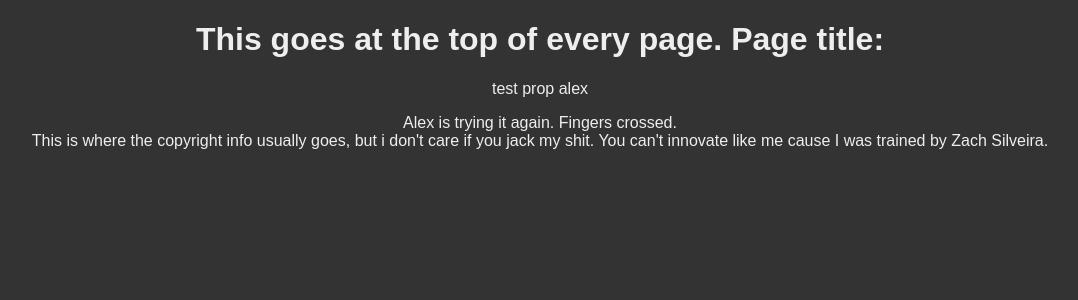
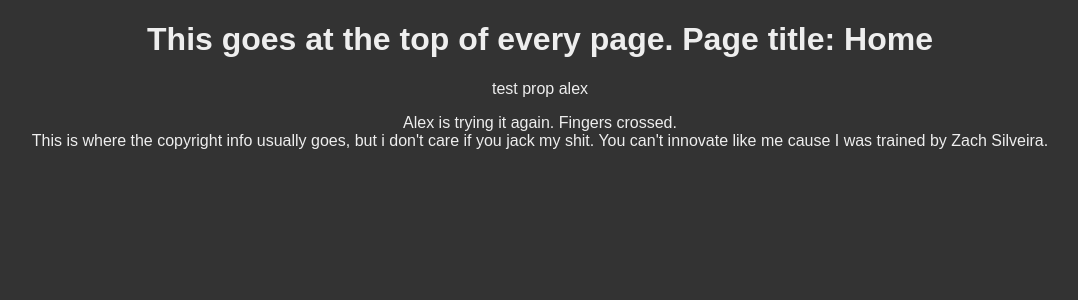
Before and after one commit to rodneystrong/what-is-react, a React (Create React App) app: page / in a window 1280 px wide. Shown: the top 300 px of the page, without its empty margins (100-1178 px from the left). Built offline with nearby package versions, Linux system fonts and the light colour scheme; no server answers; the HTML template or start-up script is replaced by a standard one.

Commit message:
got the correct title of the page showing using props

```diff
--- a/src/App.js
+++ b/src/App.js
@@ -12,14 +12,22 @@ import Blog from './pages/blog';
 //Make several components, use stateless and stateful(with state) components
 //This will help you get comfortable with understanding props
 
+//WEDNESDAY ASSIGNMENT!:
+//Make a sidebar that shows a category of posts from an array of posts
+//with a bunch of different categories. if you pass in a certain cat it'll
+//show those posts
+
 class App extends Component {
   render() {
     console.log(window.location);
     let theUrl = window.location.pathname;
-    console.log(theUrl);
+    console.log('the url is ', theUrl);
     return (
       <div className="App">
-        <Header testProp="test prop alex" />
+        <Header
+          testProp="test prop alex"
+          titleProp={theUrl === '/' ? 'Home' : theUrl}
+        />
         <Home />
         <Blog />
         <Footer />
--- a/src/shared/header.js
+++ b/src/shared/header.js
@@ -4,7 +4,9 @@ export default class Header extends React.Component {
   render() {
     return (
       <header>
-        <h1>This goes at the top of every page. Page title: </h1>
+        <h1>
+          This goes at the top of every page. Page title: {this.props.titleProp}
+        </h1>
         <p>{this.props.testProp}</p>
       </header>
     );
```
